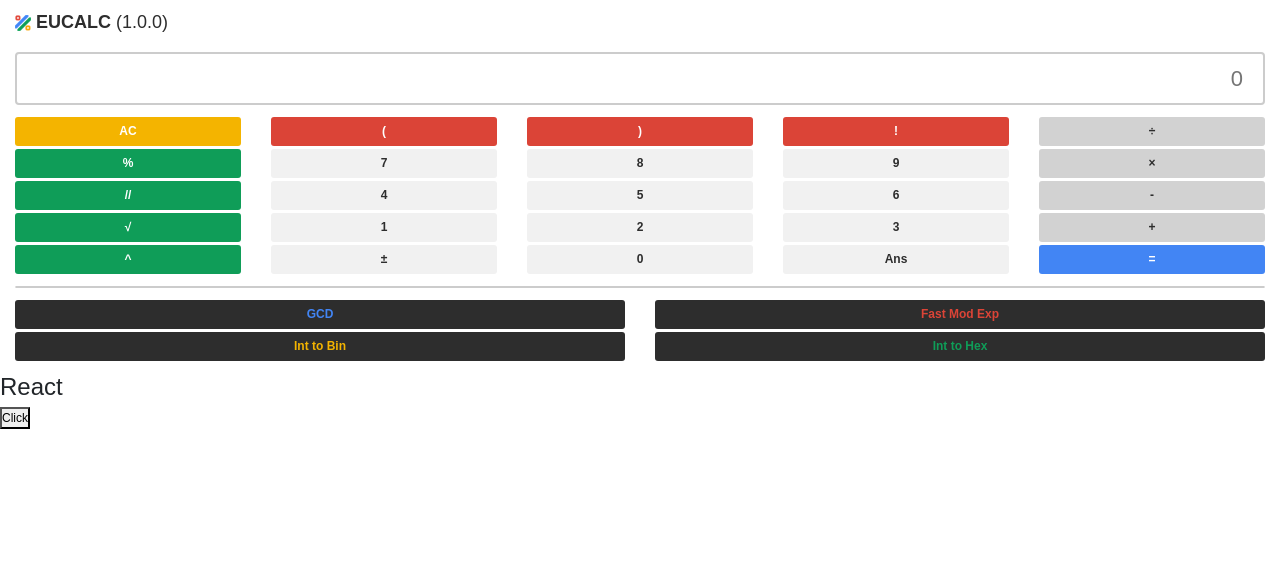
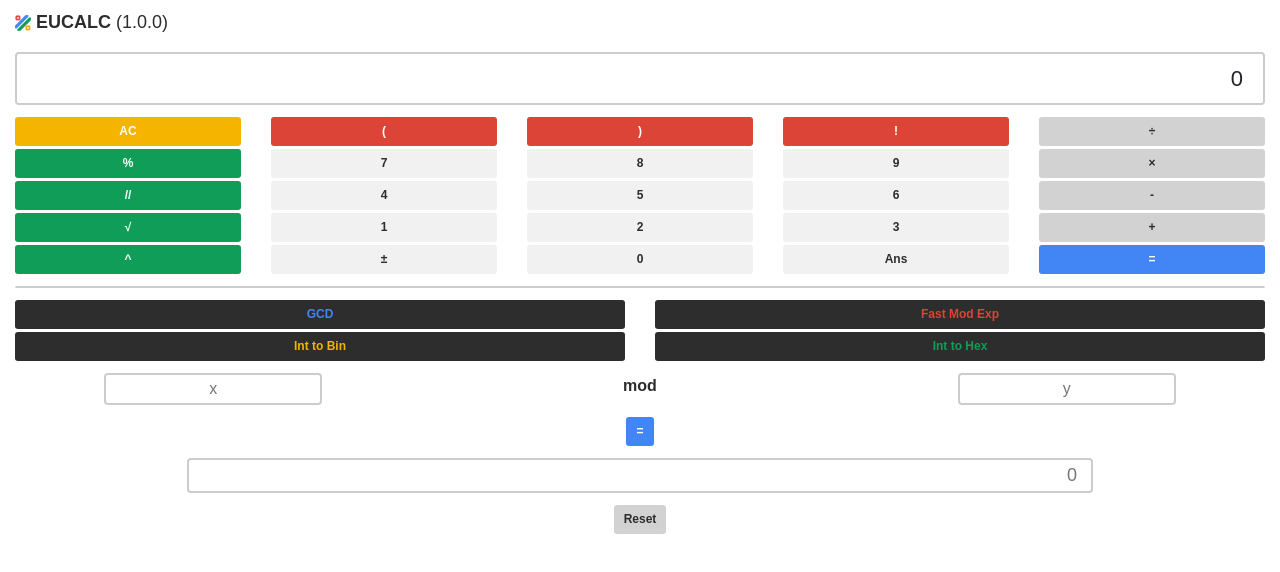
Before and after one commit to bshamoo/eucalc, a React (Create React App) app in the folder eucalc-extension/: page / in a window 1280 px wide. Shown: the top 572 px of the page. Built offline with nearby package versions, Linux system fonts and the light colour scheme; the HTML template or start-up script is replaced by a standard one.

Commit message:
Added Math Functions

```diff
--- a/eucalc-extension/package.json
+++ b/eucalc-extension/package.json
@@ -7,6 +7,7 @@
     "@testing-library/react": "^9.5.0",
     "@testing-library/user-event": "^7.2.1",
     "bootstrap": "^4.5.2",
+    "mathjs": "^7.3.0",
     "react": "^16.13.1",
     "react-bootstrap": "^1.3.0",
     "react-dom": "^16.13.1",
--- a/eucalc-extension/src/App.css
+++ b/eucalc-extension/src/App.css
@@ -30,18 +30,13 @@ body {
 #version {
   font-weight: 500;
 }
-#display,
-select {
+#display {
   font-family: "Robot", sans-serif;
   font-size: 22px;
-  width: 100%;
   padding: 8px 20px;
-  margin: 0;
   display: inline-block;
   border: 2px solid #ccc;
   border-radius: 4px;
-  box-sizing: border-box;
-  text-align: right;
 }
 #btn-yellow {
   color: var(--white);
@@ -188,3 +183,120 @@ select {
   box-sizing: border-box;
   text-align: right;
 }
+#input-text {
+  font-family: "Robot", sans-serif;
+  font-size: 16px;
+  font-weight: 700;
+  color: var(--black);
+}
+sub {
+  font-size: 10px;
+  font-weight: 700;
+  color: var(--black);
+}
+
+/*
+    <Row className="justify-content-center align-items-center">
+      <Col className="text-center">
+        <input
+          type="text"
+          id="bottom-input-FME"
+          name="bottom-x"
+          placeholder="x"
+        />
+      </Col>
+      <Col className="text-center">
+        <h6 id="input-text">^</h6>
+      </Col>
+      <Col className="text-center">
+        <input
+          type="text"
+          id="bottom-input-FME"
+          name="bottom-e"
+          placeholder="e"
+        />
+      </Col>
+      <Col className="text-center">
+        <h6 id="input-text">mod</h6>
+      </Col>
+      <Col className="text-center">
+        <input
+          type="text"
+          id="bottom-input-FME"
+          name="bottom-y"
+          placeholder="y"
+        />
+      </Col>
+    </Row>
+    <Row className="justify-content-center align-items-center">
+      <Col className="text-center">
+        <button type="button" class="btn" id="btn-blue">
+          =
+        </button>
+      </Col>
+    </Row>
+    <Row className="justify-content-center align-items-center">
+      <Col className="text-center">
+        <input type="text" id="bottom-ans" name="bottom-ans" placeholder="0" />
+      </Col>
+    </Row>
+    <Row className="justify-content-center align-items-center">
+      <Col className="text-center">
+        <button type="button" class="btn" id="btn-gray">
+          Reset
+        </button>
+      </Col>
+    </Row>
+    <Row className="justify-content-center align-items-center">
+      <Col className="text-center">
+        <input type="text" id="bottom-ans" name="bottom-ans" placeholder="0" />
+        <sub> 10</sub>
+      </Col>
+    </Row>
+    <Row className="justify-content-center align-items-center">
+      <Col className="text-center">
+        <button type="button" class="btn" id="btn-blue">
+          =
+        </button>
+      </Col>
+    </Row>
+    <Row className="justify-content-center align-items-center">
+      <Col className="text-center">
+        <input type="text" id="bottom-ans" name="bottom-ans" placeholder="0" />
+        <sub> 2</sub>
+      </Col>
+    </Row>
+    <Row className="justify-content-center align-items-center">
+      <Col className="text-center">
+        <button type="button" class="btn" id="btn-gray">
+          Reset
+        </button>
+      </Col>
+    </Row>
+    <Row className="justify-content-center align-items-center">
+      <Col className="text-center">
+        <input type="text" id="bottom-ans" name="bottom-ans" placeholder="0" />
+        <sub> 10</sub>
+      </Col>
+    </Row>
+    <Row className="justify-content-center align-items-center">
+      <Col className="text-center">
+        <button type="button" class="btn" id="btn-blue">
+          =
+        </button>
+      </Col>
+    </Row>
+    <Row className="justify-content-center align-items-center">
+      <Col className="text-center">
+        <input type="text" id="bottom-ans" name="bottom-ans" placeholder="0" />
+        <sub> 16</sub>
+      </Col>
+    </Row>
+    <Row className="justify-content-center align-items-center">
+      <Col className="text-center">
+        <button type="button" class="btn" id="btn-gray">
+          Reset
+        </button>
+      </Col>
+    </Row>
+  */
--- a/eucalc-extension/src/App.js
+++ b/eucalc-extension/src/App.js
@@ -1,27 +1,21 @@
-import React, { useState } from "react";
+//import React, { useState } from "react";
+import React from "react";
 import "bootstrap/dist/css/bootstrap.min.css";
 import "./App.css";
 //Import Components
 import Header from "./components/Header";
-import NumberDisplay from "./components/NumberDisplay";
+//import NumberDisplay from "./components/NumberDisplay";
 import NumberPad from "./components/NumberPad";
 import FunctionPad from "./components/FunctionPad";
+import FunctionDisplay from "./components/FunctionDisplay";
 
 function App() {
-  const [toggle, setToggle] = useState(false);
-
-  const toggler = () => {
-    setToggle((prev) => !prev);
-  };
-
   return (
     <div className="App">
       <Header />
-      <NumberDisplay />
       <NumberPad />
-      <FunctionPad setToggle={setToggle} toggle={toggle} />
-      <h2 className={toggle ? "active" : ""}>React</h2>
-      <button onClick={toggler}>Click</button>
+      <FunctionPad />
+      <FunctionDisplay />
     </div>
   );
 }
--- /dev/null
+++ b/eucalc-extension/src/components/Buttons.js
@@ -0,0 +1,18 @@
+import React from "react";
+import Col from "react-bootstrap/Col";
+
+const Buttons = (props) => {
+  return (
+    <Col className="text-center">
+      <button
+        type="button"
+        className="btn btn-block"
+        id={props.color}
+        onClick={props.onclick}
+      >
+        {props.operator}
+      </button>
+    </Col>
+  );
+};
+export default Buttons;
--- a/eucalc-extension/src/components/FunctionDisplay.js
+++ b/eucalc-extension/src/components/FunctionDisplay.js
@@ -5,9 +5,8 @@ import Col from "react-bootstrap/Col";
 
 const FunctionDisplay = () => (
   <Container fluid className="my-3">
-    ///// /////GCD
-    <Row className="justify-content-center align-items-center">
-      <Col>
+    <Row className="justify-content-center align-items-center my-3">
+      <Col className="text-center">
         <input
           type="text"
           id="bottom-input-GCD"
@@ -15,10 +14,10 @@ const FunctionDisplay = () => (
           placeholder="x"
         />
       </Col>
-      <Col>
-        <h6 class="input-text">mod</h6>
+      <Col className="text-center">
+        <h6 id="input-text">mod</h6>
       </Col>
-      <Col>
+      <Col className="text-center">
         <input
           type="text"
           id="bottom-input-GCD"
@@ -27,97 +26,22 @@ const FunctionDisplay = () => (
         />
       </Col>
     </Row>
-    <Row className="justify-content-center align-items-center">
-      <h6 class="input-text">=</h6>
-    </Row>
-    <Row className="justify-content-center align-items-center">
-      <Col>
-        <input
-          type="text"
-          id="bottom-ans"
-          name="bottom-ans"
-          placeholder="0"
-          disabled
-        />
-      </Col>
-    </Row>
-    <Row className="justify-content-center align-items-center">
-      <Col>
-        <button type="button" class="btn btn-gray">
-          Clear
+    <Row className="justify-content-center align-items-center my-3">
+      <Col className="text-center">
+        <button type="button" class="btn" id="btn-blue">
+          =
         </button>
       </Col>
     </Row>
-    ///// /////FME
-    <Row className="justify-content-center align-items-center">
-      <Col>
-        <input
-          type="text"
-          id="bottom-input-FME"
-          name="bottom-x"
-          placeholder="x"
-        />
-      </Col>
-      <Col>
-        <h6 class="input-text">^</h6>
-      </Col>
-      <Col>
-        <input
-          type="text"
-          id="bottom-input-FME"
-          name="bottom-e"
-          placeholder="e"
-        />
-      </Col>
-      <Col>
-        <h6 class="input-text">mod</h6>
-      </Col>
-      <Col>
-        <input
-          type="text"
-          id="bottom-input-FME"
-          name="bottom-y"
-          placeholder="y"
-        />
+    <Row className="justify-content-center align-items-center my-3">
+      <Col className="text-center">
+        <input type="text" id="bottom-ans" name="bottom-ans" placeholder="0" />
       </Col>
     </Row>
-    ///// ///// BIN
-    <Row className="justify-content-center align-items-center">
-      <input type="text" id="bottom-ans" name="bottom-ans" placeholder="0" />
-      <sub> 10</sub>
-    </Row>
-    <Row className="justify-content-center align-items-center">
-      <input type="text" id="bottom-ans" name="bottom-ans" placeholder="0" />
-      <sub> 2</sub>
-    </Row>
-    ///// ///// HEX
-    <Row className="justify-content-center align-items-center">
-      <input type="text" id="bottom-ans" name="bottom-ans" placeholder="0" />
-      <sub> 10</sub>
-    </Row>
-    <Row className="justify-content-center align-items-center">
-      <input type="text" id="bottom-ans" name="bottom-ans" placeholder="0" />
-      <sub> 16</sub>
-    </Row>
-    ///// ///// Answer
-    <Row className="justify-content-center align-items-center">
-      <h6 class="input-text">=</h6>
-    </Row>
-    <Row className="justify-content-center align-items-center">
-      <Col>
-        <input
-          type="text"
-          id="bottom-ans"
-          name="bottom-ans"
-          placeholder="0"
-          disabled
-        />
-      </Col>
-    </Row>
-    <Row className="justify-content-center align-items-center">
-      <Col>
-        <button type="button" class="btn btn-gray">
-          Clear
+    <Row className="justify-content-center align-items-center my-3">
+      <Col className="text-center">
+        <button type="button" class="btn" id="btn-gray">
+          Reset
         </button>
       </Col>
     </Row>
--- a/eucalc-extension/src/components/FunctionPad.js
+++ b/eucalc-extension/src/components/FunctionPad.js
@@ -1,17 +1,17 @@
 import React from "react";
 import Container from "react-bootstrap/Container";
 import Row from "react-bootstrap/Row";
-import Operators from "./Operators";
+import Buttons from "./Buttons";
 
 const FunctionPad = () => {
   const inputs = [
     [
-      { operator: "GCD", color: "btn-GCD" },
-      { operator: "Fast Mod Exp", color: "btn-FME" },
+      { operator: "GCD", color: "btn-GCD", onclick: "" },
+      { operator: "Fast Mod Exp", color: "btn-FME", onclick: "" },
     ],
     [
-      { operator: "Int to Bin", color: "btn-BIN" },
-      { operator: "Int to Hex", color: "btn-HEX" },
+      { operator: "Int to Bin", color: "btn-BIN", onclick: "" },
+      { operator: "Int to Hex", color: "btn-HEX", onclick: "" },
     ],
   ];
 
@@ -23,9 +23,10 @@ const FunctionPad = () => {
           key={index}
         >
           {row.map((col) => (
-            <Operators
+            <Buttons
               operator={col.operator}
               color={col.color}
+              onclick={col.onclick}
               key={col.toString()}
             />
           ))}
--- a/eucalc-extension/src/components/Header.js
+++ b/eucalc-extension/src/components/Header.js
@@ -5,7 +5,7 @@ import Col from "react-bootstrap/Col";
 import logo from "./eucalc16.png";
 
 const Header = () => (
-  <Container fluid className="mt-3">
+  <Container fluid className="my-3">
     <Row>
       <Col>
         <h6 id="title">
--- a/eucalc-extension/src/components/NumberDisplay.js
+++ b/eucalc-extension/src/components/NumberDisplay.js
@@ -3,11 +3,11 @@ import Container from "react-bootstrap/Container";
 import Row from "react-bootstrap/Row";
 import Col from "react-bootstrap/Col";
 
-const NumberDisplay = () => (
+const NumberDisplay = (props) => (
   <Container fluid className="my-3">
     <Row className="justify-content-center align-items-center">
-      <Col>
-        <input type="text" id="display" name="display" placeholder="0" />
+      <Col className="text-right" id="display">
+        {props.value}
       </Col>
     </Row>
   </Container>
--- a/eucalc-extension/src/components/NumberPad.js
+++ b/eucalc-extension/src/components/NumberPad.js
@@ -1,59 +1,96 @@
-import React from "react";
+import React, { useState } from "react";
+import { evaluate } from "mathjs";
 import Container from "react-bootstrap/Container";
 import Row from "react-bootstrap/Row";
-import Operators from "./Operators";
+import NumberDisplay from "./NumberDisplay";
+import Buttons from "./Buttons";
 
 const NumberPad = () => {
+  const [value, setValue] = useState("0");
+  const [prev, setPrev] = useState(null);
+
+  const handleButtonPress = (content) => () => {
+    const num = parseFloat(value);
+
+    if (content === "AC") {
+      setPrev(value);
+      setValue("0");
+      return;
+    }
+    if (content === "Ans") {
+      setValue(prev);
+      return;
+    }
+    if (content === "+") {
+      setValue(value + " + ");
+      return;
+    }
+
+    if (content === "=") {
+      setValue(evaluate(value));
+      return;
+    }
+
+    if (value === "0") {
+      setValue(parseFloat(num + content).toString());
+      return;
+    } else {
+      setValue((value + content).toString());
+      return;
+    }
+  };
+
   const inputs = [
     [
-      { operator: "AC", color: "btn-yellow" },
-      { operator: "(", color: "btn-red" },
-      { operator: ")", color: "btn-red" },
-      { operator: "!", color: "btn-red" },
-      { operator: "÷", color: "btn-gray" },
+      { operator: "AC", content: "AC", color: "btn-yellow", onclick: "" },
+      { operator: "(", content: "(", color: "btn-red", onclick: "" },
+      { operator: ")", content: ")", color: "btn-red", onclick: "" },
+      { operator: "!", content: "!", color: "btn-red", onclick: "" },
+      { operator: "÷", content: "÷", color: "btn-gray", onclick: "" },
     ],
     [
-      { operator: "%", color: "btn-green" },
-      { operator: "7", color: "btn-lightgray" },
-      { operator: "8", color: "btn-lightgray" },
-      { operator: "9", color: "btn-lightgray" },
-      { operator: "×", color: "btn-gray" },
+      { operator: "%", content: "%", color: "btn-green", onclick: "" },
+      { operator: "7", content: "7", color: "btn-lightgray", onclick: "" },
+      { operator: "8", content: "8", color: "btn-lightgray", onclick: "" },
+      { operator: "9", content: "9", color: "btn-lightgray", onclick: "" },
+      { operator: "×", content: "×", color: "btn-gray", onclick: "" },
     ],
     [
-      { operator: "//", color: "btn-green" },
-      { operator: "4", color: "btn-lightgray" },
-      { operator: "5", color: "btn-lightgray" },
-      { operator: "6", color: "btn-lightgray" },
-      { operator: "-", color: "btn-gray" },
+      { operator: "//", content: "//", color: "btn-green", onclick: "" },
+      { operator: "4", content: "4", color: "btn-lightgray", onclick: "" },
+      { operator: "5", content: "5", color: "btn-lightgray", onclick: "" },
+      { operator: "6", content: "6", color: "btn-lightgray", onclick: "" },
+      { operator: "-", content: "-", color: "btn-gray", onclick: "" },
     ],
     [
-      { operator: "√", color: "btn-green" },
-      { operator: "1", color: "btn-lightgray" },
-      { operator: "2", color: "btn-lightgray" },
-      { operator: "3", color: "btn-lightgray" },
-      { operator: "+", color: "btn-gray" },
+      { operator: "√", content: "√", color: "btn-green", onclick: "" },
+      { operator: "1", content: "1", color: "btn-lightgray", onclick: "" },
+      { operator: "2", content: "2", color: "btn-lightgray", onclick: "" },
+      { operator: "3", content: "3", color: "btn-lightgray", onclick: "" },
+      { operator: "+", content: "+", color: "btn-gray", onclick: "" },
     ],
     [
-      { operator: "^", color: "btn-green" },
-      { operator: "±", color: "btn-lightgray" },
-      { operator: "0", color: "btn-lightgray" },
-      { operator: "Ans", color: "btn-lightgray" },
-      { operator: "=", color: "btn-blue" },
+      { operator: "^", content: "^", color: "btn-green", onclick: "" },
+      { operator: "±", content: "±", color: "btn-lightgray", onclick: "" },
+      { operator: "0", content: "0", color: "btn-lightgray", onclick: "" },
+      { operator: "Ans", content: "Ans", color: "btn-lightgray", onclick: "" },
+      { operator: "=", content: "=", color: "btn-blue", onclick: "" },
     ],
   ];
 
   return (
     <Container fluid className="my-3">
+      <NumberDisplay value={value} />
       {inputs.map((row, index) => (
         <Row
           className="justify-content-center align-items-center mb-1"
           key={index}
         >
           {row.map((col) => (
-            <Operators
+            <Buttons
               operator={col.operator}
               color={col.color}
-              key={col.toString()}
+              onclick={handleButtonPress(col.content)}
             />
           ))}
         </Row>
--- a/eucalc-extension/src/components/Operators.js
+++ /dev/null
@@ -1,12 +0,0 @@
-import React from "react";
-import Col from "react-bootstrap/Col";
-
-const Operators = (props) => (
-  <Col className="text-center">
-    <button type="button" className="btn btn-block" id={props.color}>
-      {props.operator}
-    </button>
-  </Col>
-);
-
-export default Operators;
```
Also changed, not shown: eucalc-extension/public/manifest.json, 1 other file (tests, documents, lock files or other folders).
